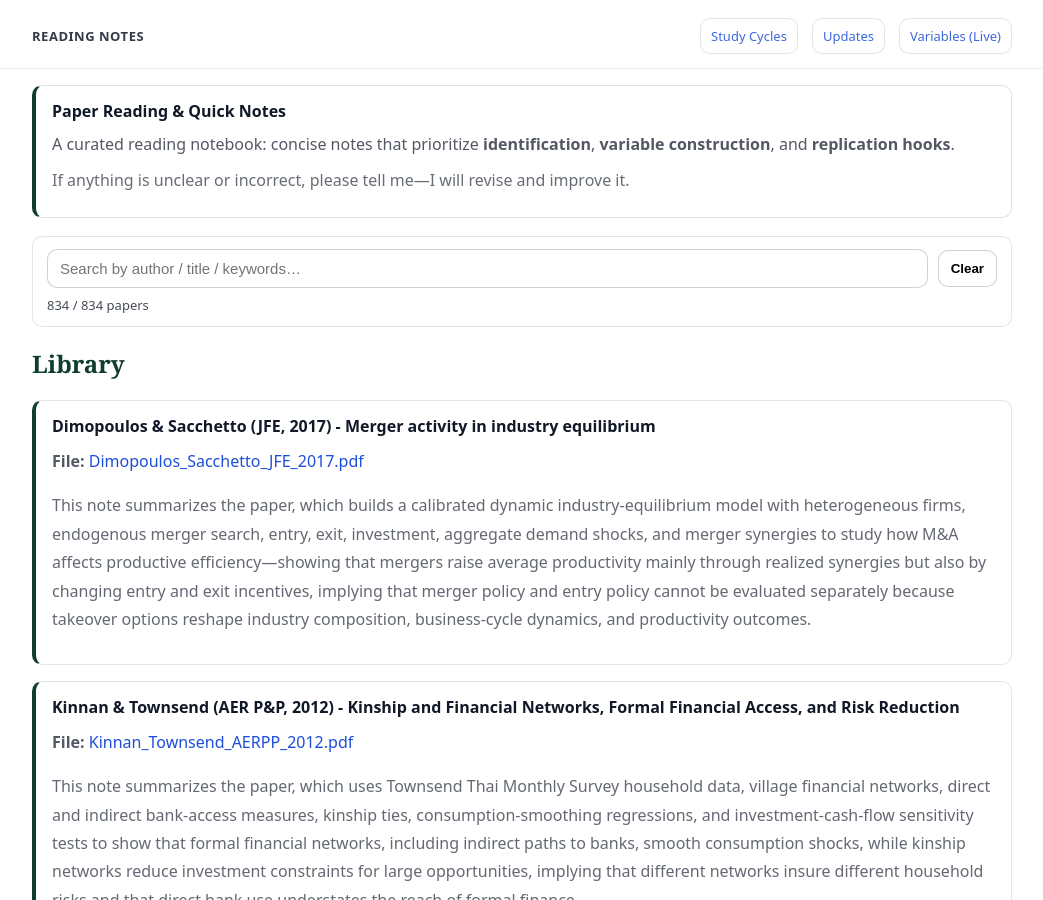
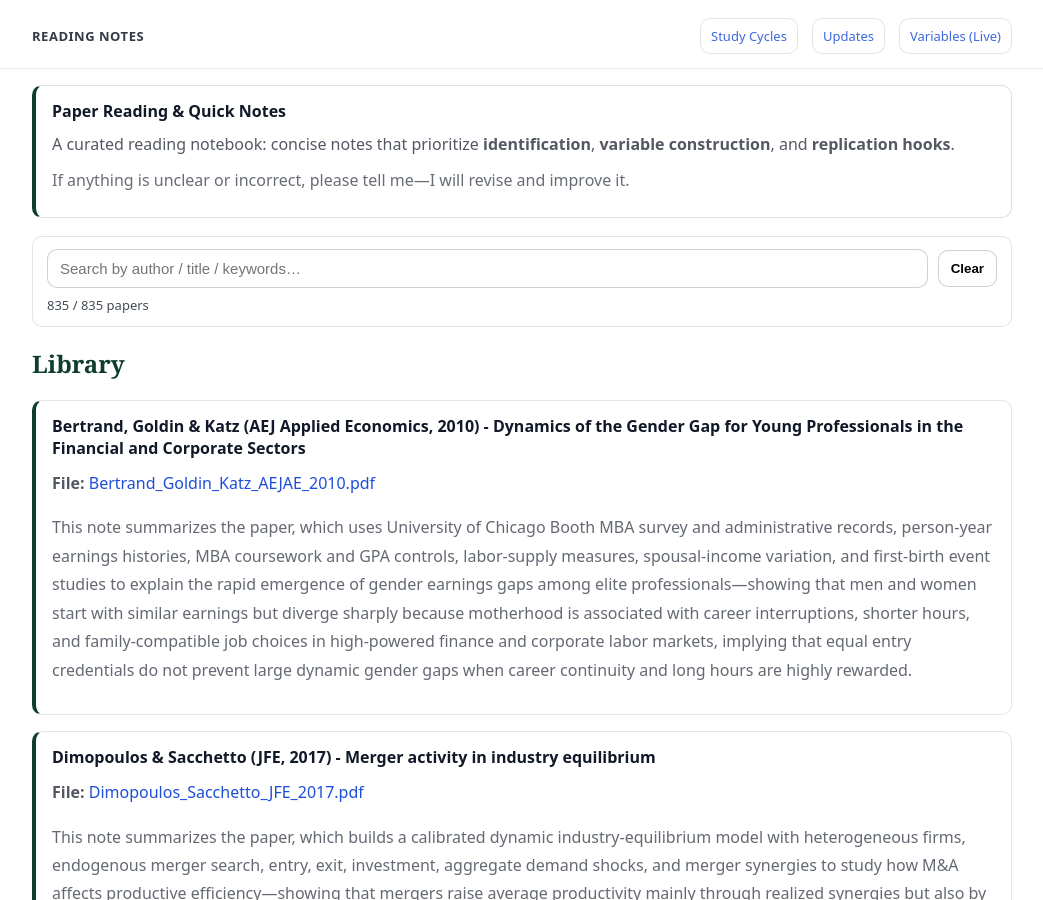
Before and after one commit to yaxinzn/study-archive, a Jekyll site: the page built from reading/index.md, in a window 1280 px wide and 900 px high. Shown: the whole window, without its empty margins (118-1161 px from the left). Built offline with Jekyll 4.4.1, drawn with Linux system fonts in a browser that asks for light colours.

Commit message:
Reading: add/update Bertrand_Goldin_Katz_AEJAE_2010.pdf

```diff
--- a/_data/reading.yml
+++ b/_data/reading.yml
@@ -1,3 +1,7 @@
+- title: "Bertrand, Goldin & Katz (AEJ Applied Economics, 2010) - Dynamics of the Gender Gap for Young Professionals in the Financial and Corporate Sectors"
+  file: "Bertrand_Goldin_Katz_AEJAE_2010.pdf"
+  desc: "This note summarizes the paper, which uses University of Chicago Booth MBA survey and administrative records, person-year earnings histories, MBA coursework and GPA controls, labor-supply measures, spousal-income variation, and first-birth event studies to explain the rapid emergence of gender earnings gaps among elite professionals—showing that men and women start with similar earnings but diverge sharply because motherhood is associated with career interruptions, shorter hours, and family-compatible job choices in high-powered finance and corporate labor markets, implying that equal entry credentials do not prevent large dynamic gender gaps when career continuity and long hours are highly rewarded."
+
 - title: "Dimopoulos & Sacchetto (JFE, 2017) - Merger activity in industry equilibrium"
   file: "Dimopoulos_Sacchetto_JFE_2017.pdf"
   desc: "This note summarizes the paper, which builds a calibrated dynamic industry-equilibrium model with heterogeneous firms, endogenous merger search, entry, exit, investment, aggregate demand shocks, and merger synergies to study how M&A affects productive efficiency—showing that mergers raise average productivity mainly through realized synergies but also by changing entry and exit incentives, implying that merger policy and entry policy cannot be evaluated separately because takeover options reshape industry composition, business-cycle dynamics, and productivity outcomes."
```
Also changed, not shown: 1 other file.
